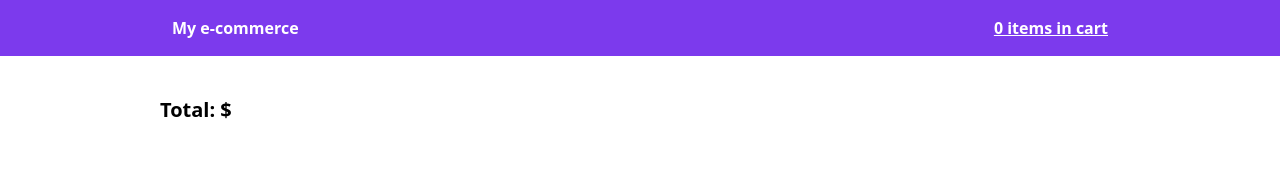
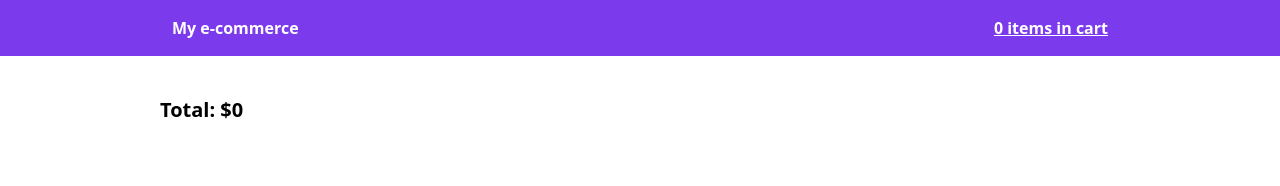
Before and after one commit to rulewrite/real-world-next.js, a Next.js app in the folder global-state-with-redux/: page /cart in a window 1280 px wide. Shown: the top 186 px of the page. Built offline with nearby package versions, Linux system fonts and the light colour scheme.

Commit message:
feat: 장바구니 페이지 총 가격 노출

```diff
--- a/global-state-with-redux/pages/cart.js
+++ b/global-state-with-redux/pages/cart.js
@@ -1,10 +1,21 @@
 // eslint-disable-next-line no-unused-vars
 import data from '../data/items';
+import { useGlobalItems } from '../redux/store';
+
+const getItem = (id) => {
+  return data.find((item) => item.id === id);
+};
 
 function Cart() {
+  const items = useGlobalItems();
+
+  const totalPrice = Object.entries(items)
+    .map(([id, amount]) => getItem(id).price * amount)
+    .reduce((a, b) => a + b, 0);
+
   return (
     <div>
-      <h1 className="text-xl font-bold"> Total: ${/* To be implemented */} </h1>
+      <h1 className="text-xl font-bold"> Total: ${totalPrice} </h1>
       <div>
         {[
           /* To be implemented */
```
